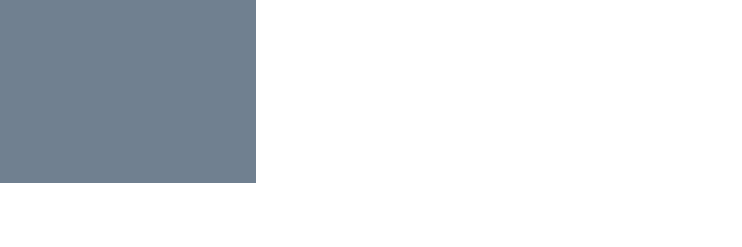
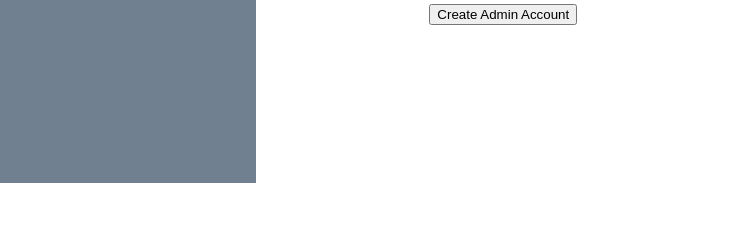
Before and after one commit to patrex/banka, a plain HTML site: page UI/admin-create-admin.html in a window 1280 px wide. Shown: the part 553-800 px from the top of the page, without its empty margins (0-742 px from the left). Drawn offline with Linux system fonts and the light colour scheme.

Commit message:
add styles to admin creation page

```diff
--- a/UI/css/admin-create-admin.css
+++ b/UI/css/admin-create-admin.css
@@ -0,0 +1,12 @@
+.inv-btn {
+  display: none;
+}
+
+input[type='submit'], input[type='file'] {
+  display: block;
+  margin: .5em 1em;
+}
+
+main {
+  margin: 1em 10em;
+}
--- a/UI/css/admin-dashboard.css
+++ b/UI/css/admin-dashboard.css
@@ -74,9 +74,6 @@ nav ul li a:hover {
     padding: 1em;
     text-transform: capitalize;
 } */
-main{
-
-}
 
 h1, h6 {
     padding: 1em .8em;
@@ -182,11 +179,6 @@ input[type='number'] {
         background-color: rgb(112, 128, 144);
     }
 
-    main {
-        padding: 1em;
-        /* background-color: yellow; */
-    }
-
     #avatar {
         border-radius: 50%;
         background: white;
```
